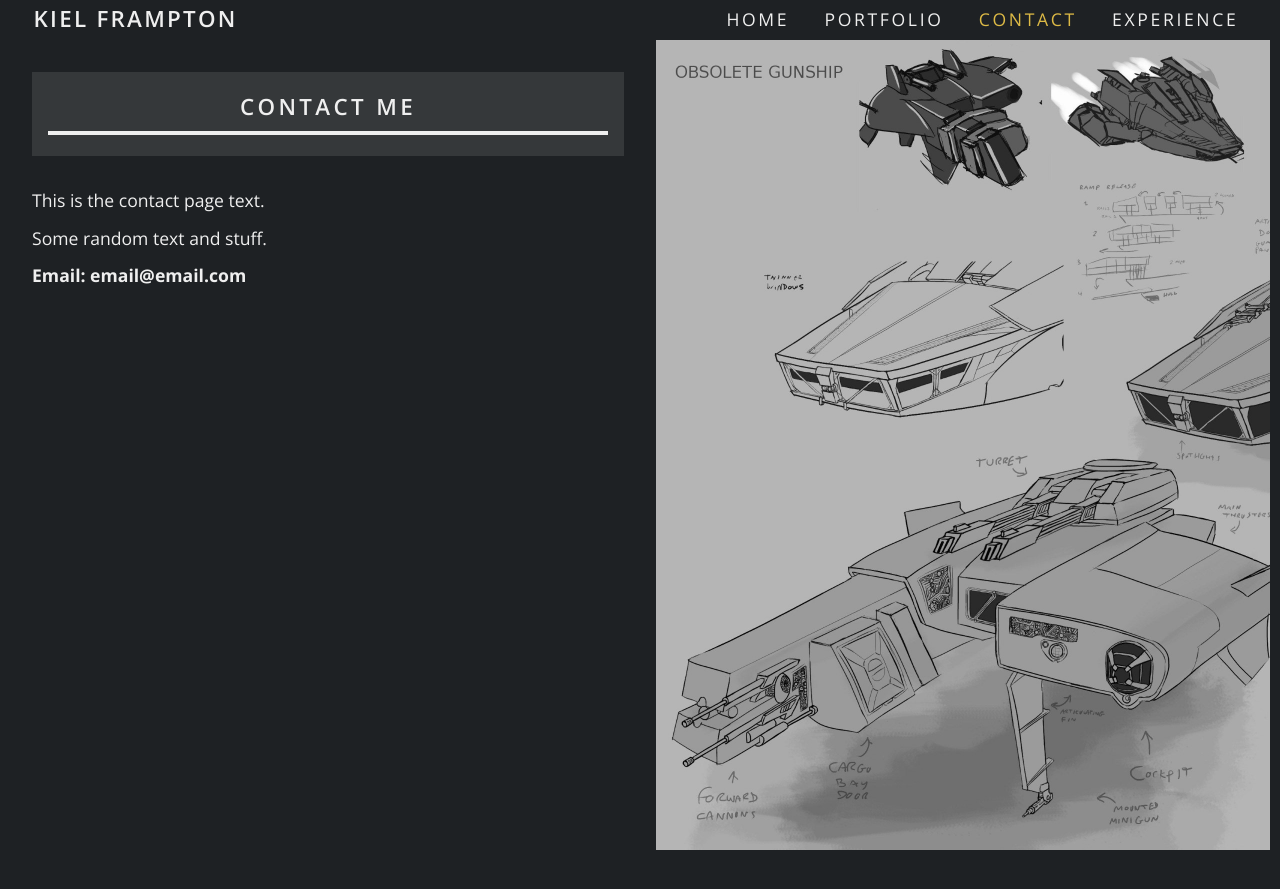
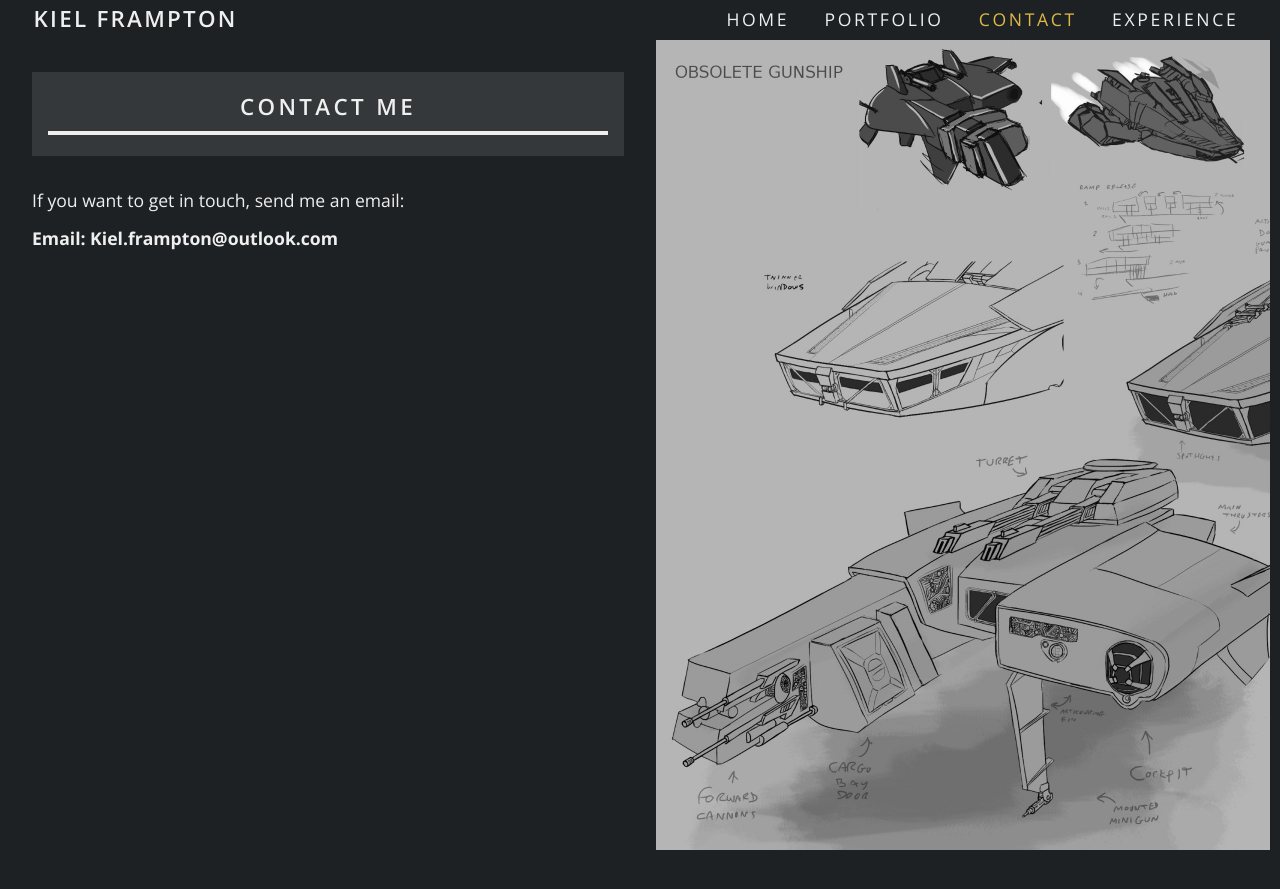
Before and after one commit to DanielHearn/kiel-portfolio, a Jekyll site: the page built from contact.md, in a window 1280 px wide. Shown: the top 889 px of the page. Built offline with Jekyll 4.4.1, drawn with Linux system fonts in a browser that asks for light colours; a script that is not in the unit is left out.

Commit message:
Update Pages “contact”

```diff
--- a/contact.md
+++ b/contact.md
@@ -3,9 +3,6 @@ layout: contact
 title: Contact Me
 image: /images/uploads/Talovka_3.jpg
 ---
+If you want to get in touch, send me an email:
 
-This is the contact page text.
-
-Some random text and stuff.
-
-**Email: email@email.com**
+**Email: Kiel.frampton@outlook.com**
```
